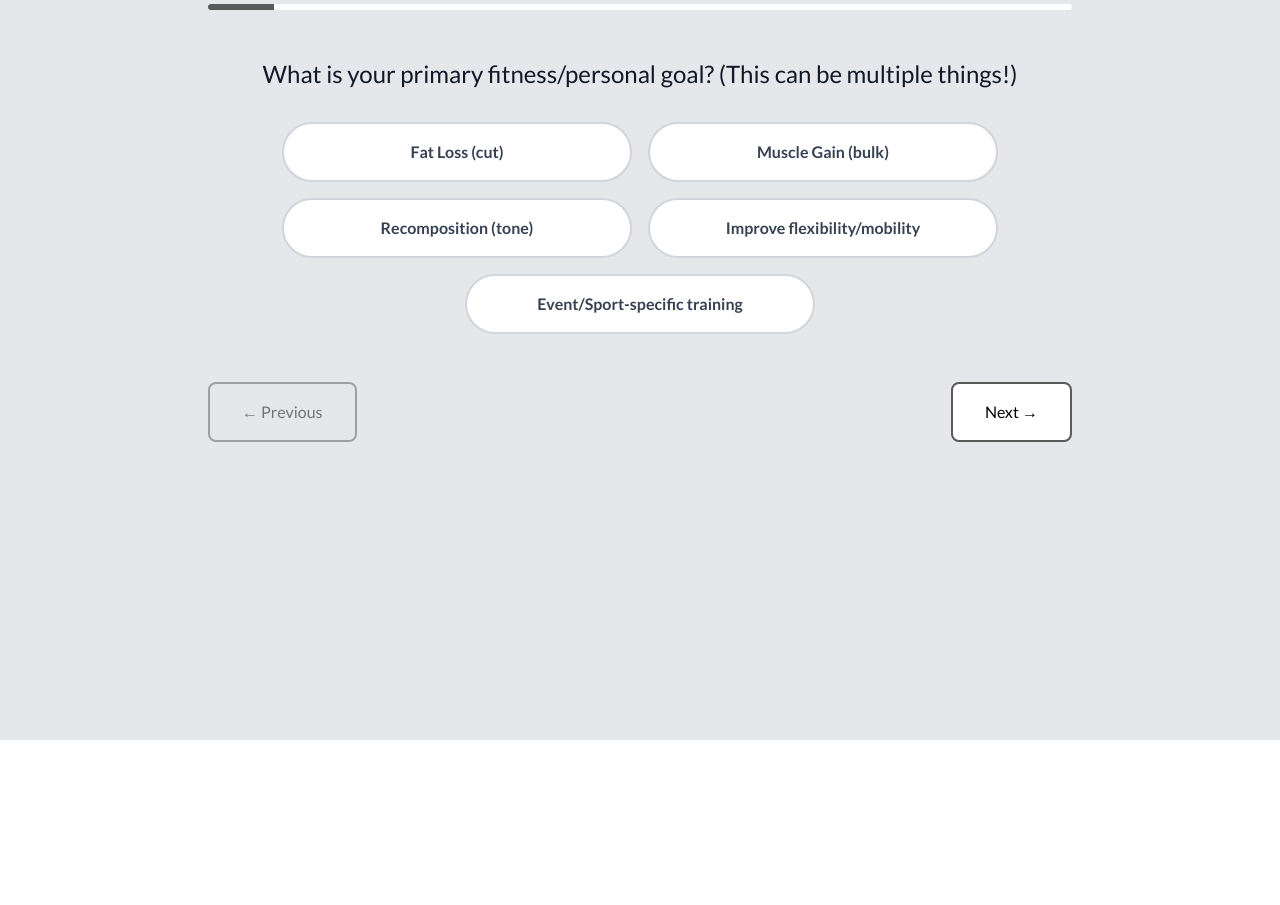
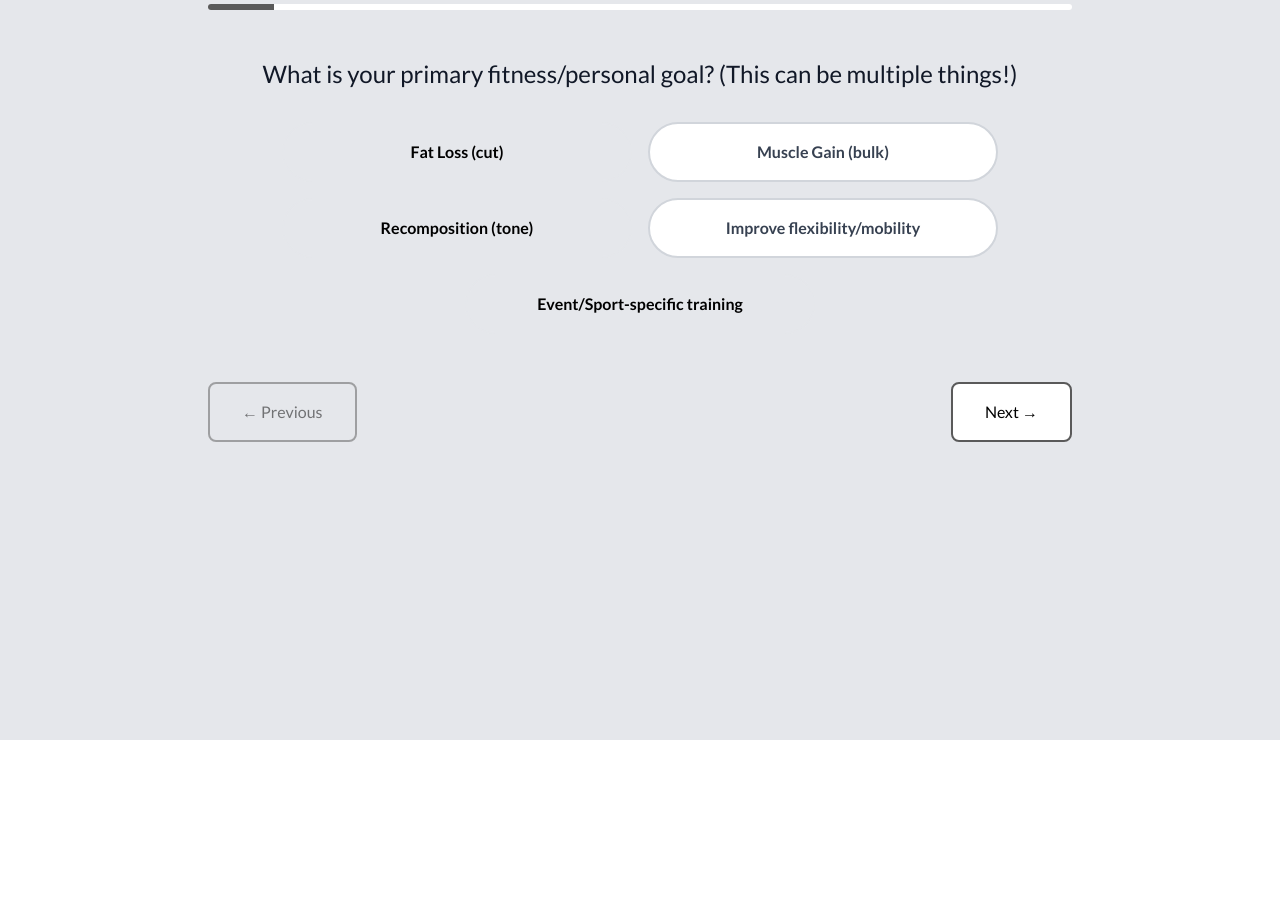
Before and after one commit to shaheer-ali-dev/ashtonwood, a Next.js app: page / in a window 1280 px wide. Shown: the part 1660-2565 px from the top of the page. Built offline with nearby package versions, Linux system fonts and the light colour scheme; a web font is replaced by a local one.

Commit message:
Update QuestionnaireSection.tsx

```diff
--- a/components/QuestionnaireSection.tsx
+++ b/components/QuestionnaireSection.tsx
@@ -30,6 +30,7 @@ const questions: Question[] = [
       'Event/Sport-specific training'
 
     ],
+      multiple: true, // <-- add this
     required: true,
   },
   {
@@ -63,7 +64,7 @@ const questions: Question[] = [
   {
     id: 'seriousness',
     type: 'scale',
-    question: 'On a scale of 1-10, how serious are you about unlocking your full baddie potential?',
+    question: 'On a scale of 1-10, how serious are you about unlocking your full potential?',
     placeholder: '',
     required: true,
   },
@@ -131,7 +132,24 @@ export default function QuestionnaireSection() {
   }, [currentStep])
 
  const handleAnswer = (value: any) => {
+  if (currentQuestion.multiple) {
+    setAnswers(prev => {
+      const existing = prev[currentQuestion.id] || []
+
+      // Toggle selection
+      const newArray = existing.includes(value)
+        ? existing.filter(v => v !== value)
+        : [...existing, value]
+
+      return { ...prev, [currentQuestion.id]: newArray }
+    })
+
+    return // don't clear errors yet
+  }
+
+  // Normal single-select
   setAnswers(prev => ({ ...prev, [currentQuestion.id]: value }))
+
   if (errors[currentQuestion.id]) {
     setErrors(prev => {
       const newErrors = { ...prev }
@@ -140,6 +158,7 @@ export default function QuestionnaireSection() {
     })
   }
 }
+
 
   const validateCurrentStep = (): boolean => {
     if (currentQuestion.required) {
@@ -187,9 +206,13 @@ export default function QuestionnaireSection() {
         <div key={i} className={`flex justify-center gap-4 mb-4`}>
           <button
             type="button"
-            onClick={() => handleAnswer(first)}
-            className={`px-6 py-4 rounded-[30px] border-2 text-center font-bold w-[350px] ${
-  answers[currentQuestion.id] === first
+onClick={() => {
+  handleAnswer(first)
+  if (!currentQuestion.multiple) handleNext()
+}}            className={`px-6 py-4 rounded-[30px] border-2 text-center font-bold w-[350px] ${
+currentQuestion.multiple
+  ? answers[currentQuestion.id]?.includes(first)
+  : answers[currentQuestion.id] === first
     ? 'bg-white border-[#5A5A5A] text-gray-900'
     : 'bg-white border-gray-300 text-gray-700 hover:border-gray-400'
 }`}
@@ -314,6 +337,7 @@ const handleNameChange = (field: 'firstName' | 'lastName', value: string) => {
 
       case 'scale':
         return (
+          <div className="w-full">
   <input
     type="range"
     min="1"
@@ -322,6 +346,14 @@ const handleNameChange = (field: 'firstName' | 'lastName', value: string) => {
     onChange={(e) => handleAnswer(e.target.value)}
     className="w-full h-3 bg-gray-200 rounded-lg accent-[#5A5A5A]"
   />
+
+  <div className="flex justify-between text-xs mt-2 text-gray-700">
+    {[1,2,3,4,5,6,7,8,9,10].map(num => (
+      <span key={num}>{num}</span>
+    ))}
+  </div>
+</div>
+
         )
 
       case 'multiple-choice':
```
Lines whose indentation alone changed are shown as unchanged.
